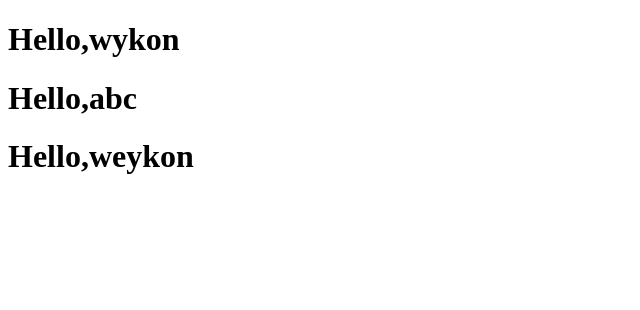
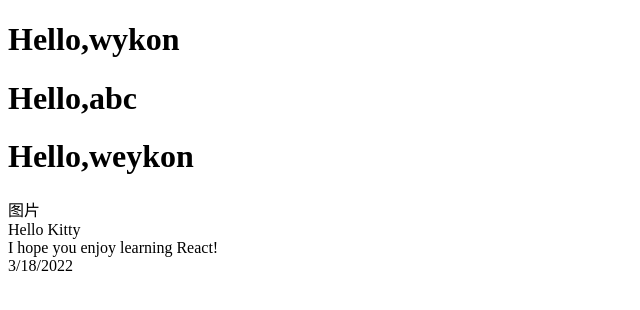
Before and after one commit to weykon/react-learn, a React app: page / in a window 1280 px wide. Shown: the top 310 px of the page, without its empty margins (0-640 px from the left). Built offline with nearby package versions, Linux system fonts and the light colour scheme; the HTML template or start-up script is replaced by a standard one.

Commit message:
提取组件

```diff
--- /dev/null
+++ b/src/component/Comment.tsx
@@ -0,0 +1,28 @@
+import React from "react";
+
+export function Comment(props: any) {
+    return (
+        <div className="Comment" >
+            <UserInfo user={props.author} />
+            <div className="Comment-text">{props.text}</div>
+            <div className="Comment-date">
+        {props.date.toLocaleDateString()}
+      </div>
+        </div>
+    )
+}
+
+function Avatar(props: any) {
+    return (
+        <div>图片</div>
+    )
+}
+
+function UserInfo(props: any) {
+    return (
+        <div className="UserInfo">
+            <Avatar user={props.user} />
+            <div className="UserInfo-name">{props.user.name}</div>
+        </div>
+    )
+}
--- a/src/index.tsx
+++ b/src/index.tsx
@@ -1,6 +1,6 @@
 import React from 'react';
 import ReactDOM from 'react-dom';
-
+import { Comment } from './component/Comment'
 function Hello(props: any) {
     return (
         // <h1>Hello</h1>
@@ -8,15 +8,27 @@ function Hello(props: any) {
     )
 }
 
+const comment = {
+    date: new Date(),
+    text: 'I hope you enjoy learning React!',
+    author: {
+        name: 'Hello Kitty',
+        avatarUrl: 'https://placekitten.com/g/64/64',
+    },
+};
+
 function App() {
     return (
         <div>
             <Hello name='wykon'></Hello>
             <Hello name='abc'></Hello>
             <Hello name='weykon'></Hello>
-        </div>
+            <Comment date={comment.date} text={comment.text} author={comment.author} ></Comment>
+        </div >
     )
 }
+
+
 
 ReactDOM.render(
     <App />,
```
Also changed, not shown: 1 other file (tests, documents, lock files or other folders).
